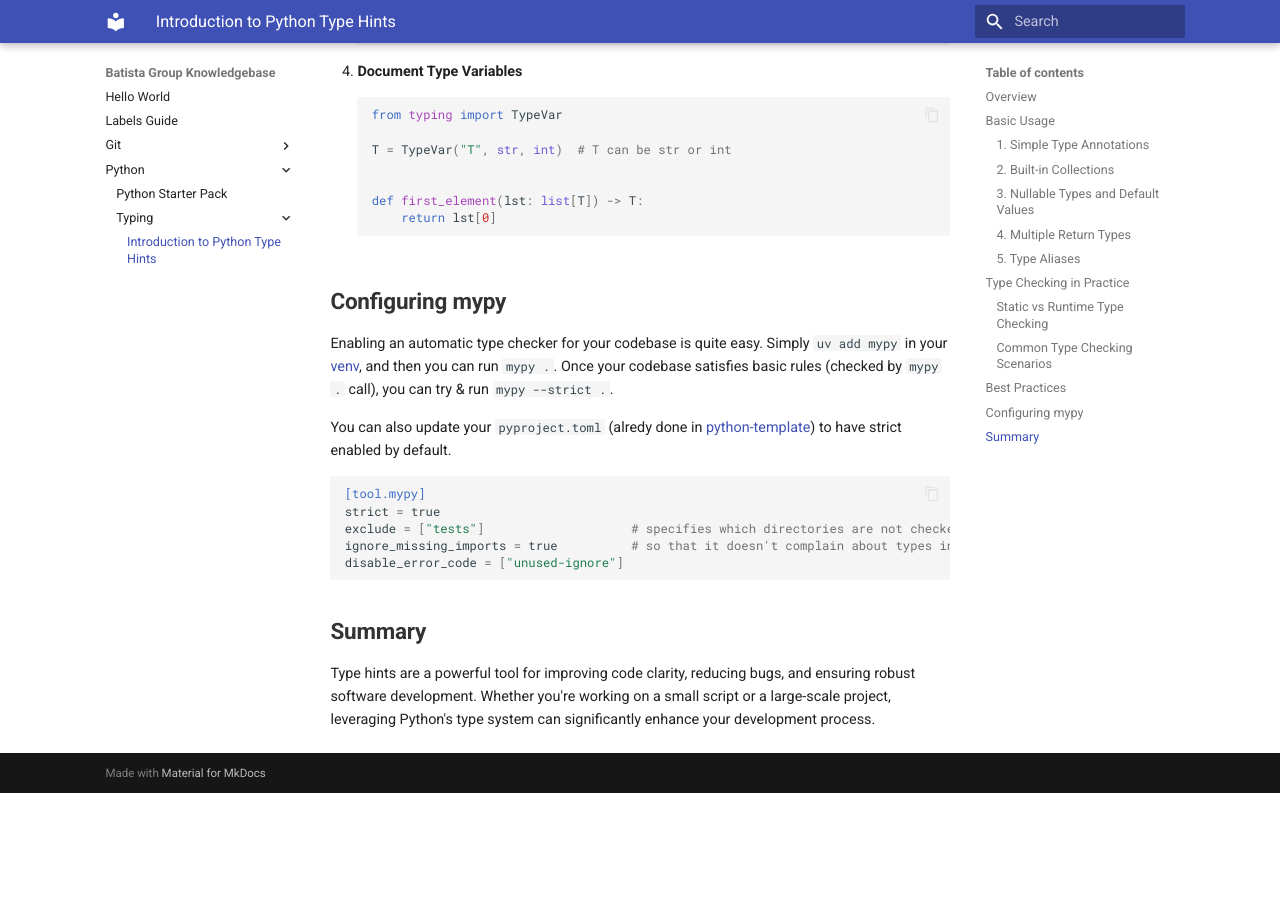
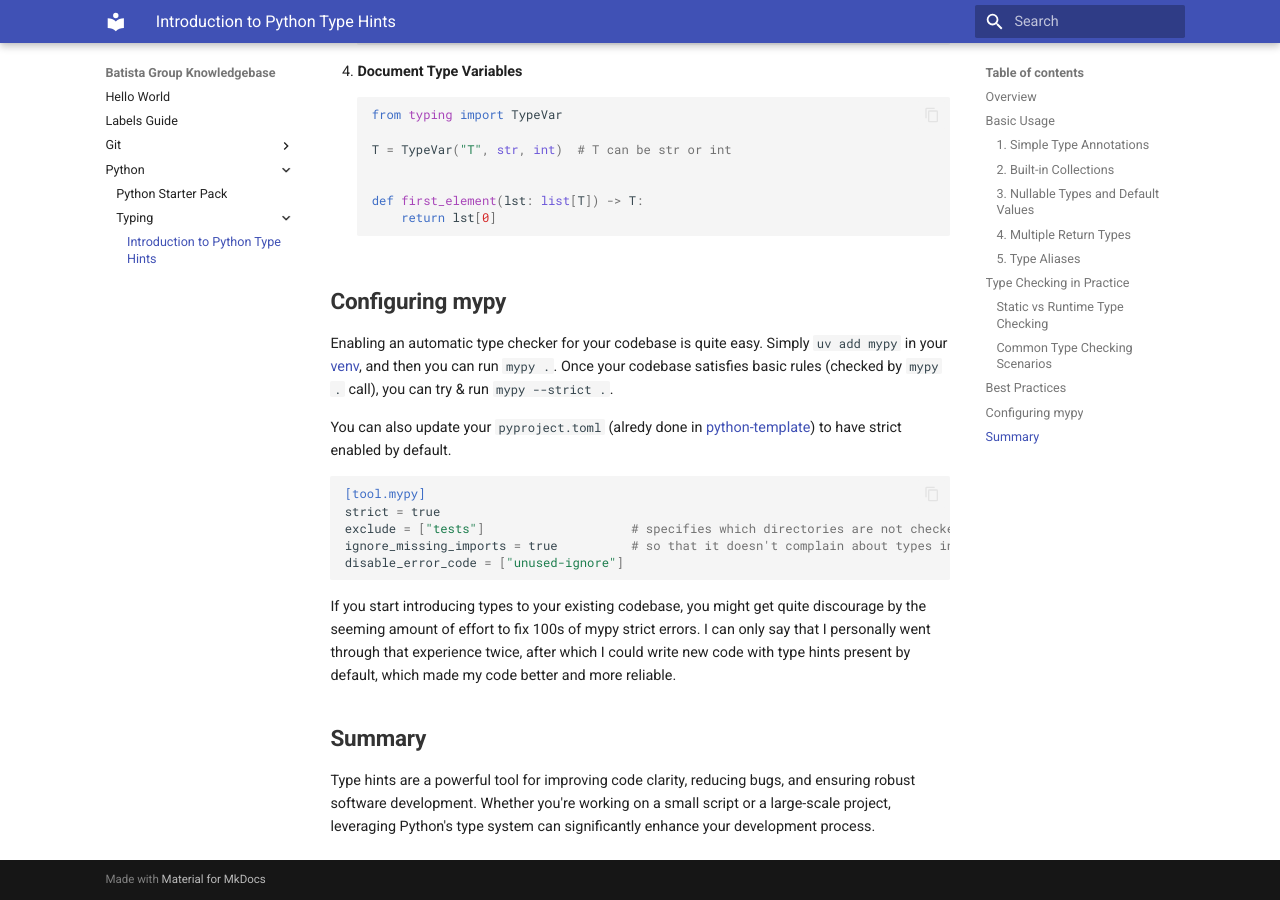
Before and after one commit to batistagroup/knowledgebase, an MkDocs documentation site: the page built from docs/python/typing/intro.md, in a window 1280 px wide and 900 px high, scrolled down 5303 px. Built offline with MkDocs 1.6.1 and Material for MkDocs 9.7.7, drawn with Linux system fonts in a browser that asks for light colours; before the commit the page ends 6096 px from its top, so only the background shows below that.

Commit message:
py: testing intro

````diff
--- a/docs/python/typing/intro.md
+++ b/docs/python/typing/intro.md
@@ -301,6 +301,8 @@ ignore_missing_imports = true          # so that it doesn't complain about types
 disable_error_code = ["unused-ignore"]
 ```
 
+If you start introducing types to your existing codebase, you might get quite discourage by the seeming amount of effort to fix 100s of mypy strict errors. I can only say that I personally went through that experience twice, after which I could write new code with type hints present by default, which made my code better and more reliable.
+
 ## Summary
 
 Type hints are a powerful tool for improving code clarity, reducing bugs, and ensuring robust software development. Whether you're working on a small script or a large-scale project, leveraging Python's type system can significantly enhance your development process.
````
Also changed, not shown: 1 other file.
